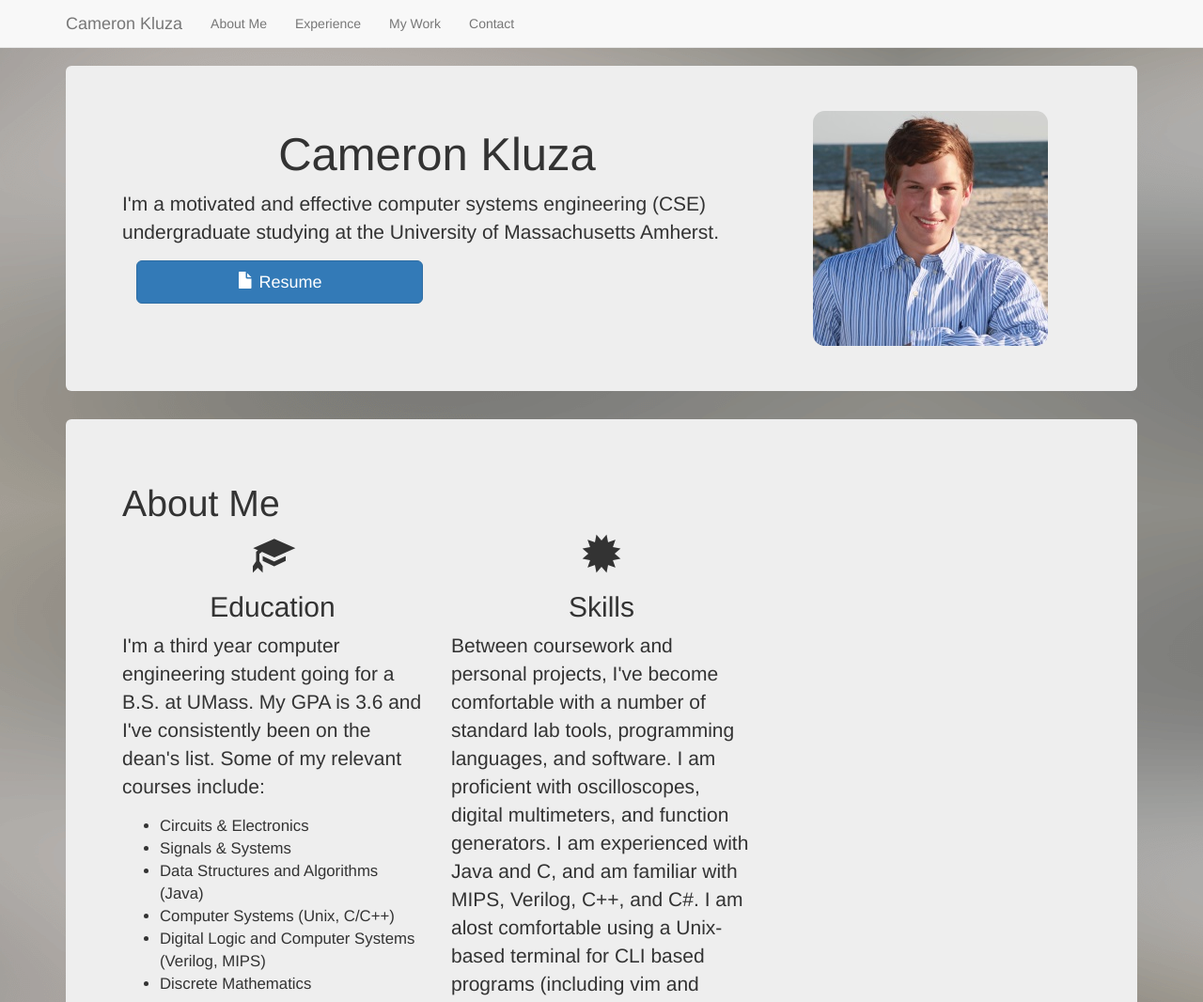
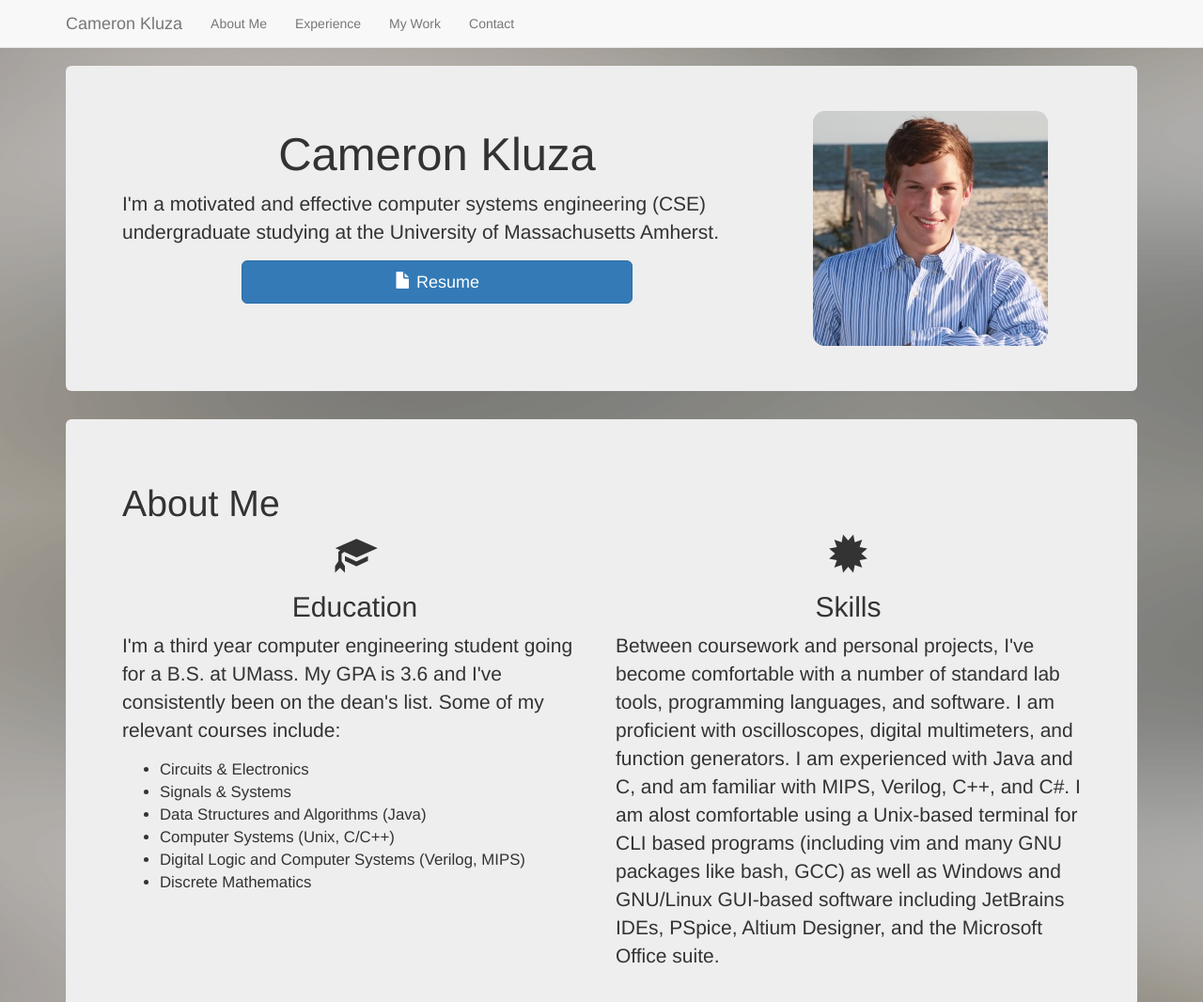
Before and after one commit to cmkluza/cmkluza.github.io, a plain HTML site: page index.html in a window 1280 px wide. Shown: the top 1066 px of the page at 94% size. Drawn offline with Linux system fonts and the light colour scheme; a script that the page names is missing.

Commit message:
updated formatting

```diff
--- a/index.html
+++ b/index.html
@@ -64,10 +64,10 @@
                     <p>
                         I'm a motivated and effective computer systems engineering (CSE) undergraduate studying at the University of Massachusetts Amherst.
                     </p>
-                    <div class="col-md-6">
-                        <p>
-                            <a class="btn btn-lg btn-primary" href="files/resume.pdf" role="button" style="display: block; margin: auto; margin-bottom: 10px;" target="_blank"><span class="glyphicon glyphicon-file"></span> Resume</a>
-                        </p>
+                    <div class="col-md-offset-2 col-md-8">
+                        <!--                        <p>-->
+                        <a class=" btn btn-lg btn-primary" href="files/resume.pdf" role="button" style="display: block; margin: auto; margin-bottom: 10px;" target="_blank"><span class="glyphicon glyphicon-file"></span> Resume</a>
+                        <!--                        </p>-->
                     </div>
                 </div>
                 <div class="col-md-4">
@@ -79,7 +79,7 @@
         <div id="about" class="jumbotron">
             <h1 style="font-size: 2.8em;">About Me</h1>
             <div class="row">
-                <div class="col-md-4">
+                <div class="col-md-6">
                     <span class="glyphicon glyphicon-education" style="font-size: 3em; display: block; text-align: center;"></span>
                     <h2 style="display: block; text-align: center;">Education</h2>
                     <p>
@@ -94,7 +94,7 @@
                         <li>Discrete Mathematics</li>
                     </ul>
                 </div>
-                <div class="col-md-4">
+                <div class="col-md-6">
                     <span class="glyphicon glyphicon-certificate" style="font-size: 3em; display: block; text-align: center;"></span>
                     <h2 style="display: block; text-align: center;">Skills</h2>
                     <p>
@@ -111,7 +111,7 @@
                     <span class="glyphicon glyphicon-briefcase" style="font-size: 3em; display: block; text-align: center;"></span>
                     <h2 style="display: block; text-align: center;">Relevant Experience</h2>
                     <hr style="border-color: black;">
-                    <div class="col-md-6">
+                    <div class="col-md-12">
                         <h3 style="display: block; text-align: center; margin-bottom:0;"><a href="http://www.ifaw.org/united-states" target="_blank">International Fund for Animal Welfare</a></h3>
                         <h4 style="margin-top:0; margin-bottom:0;float:right;"><i>Jun - Aug 2015</i></h4>
                         <h4 style="margin-top:0;"><i>IT Intern</i></h4>
```
Also changed, not shown: 1 other file.
